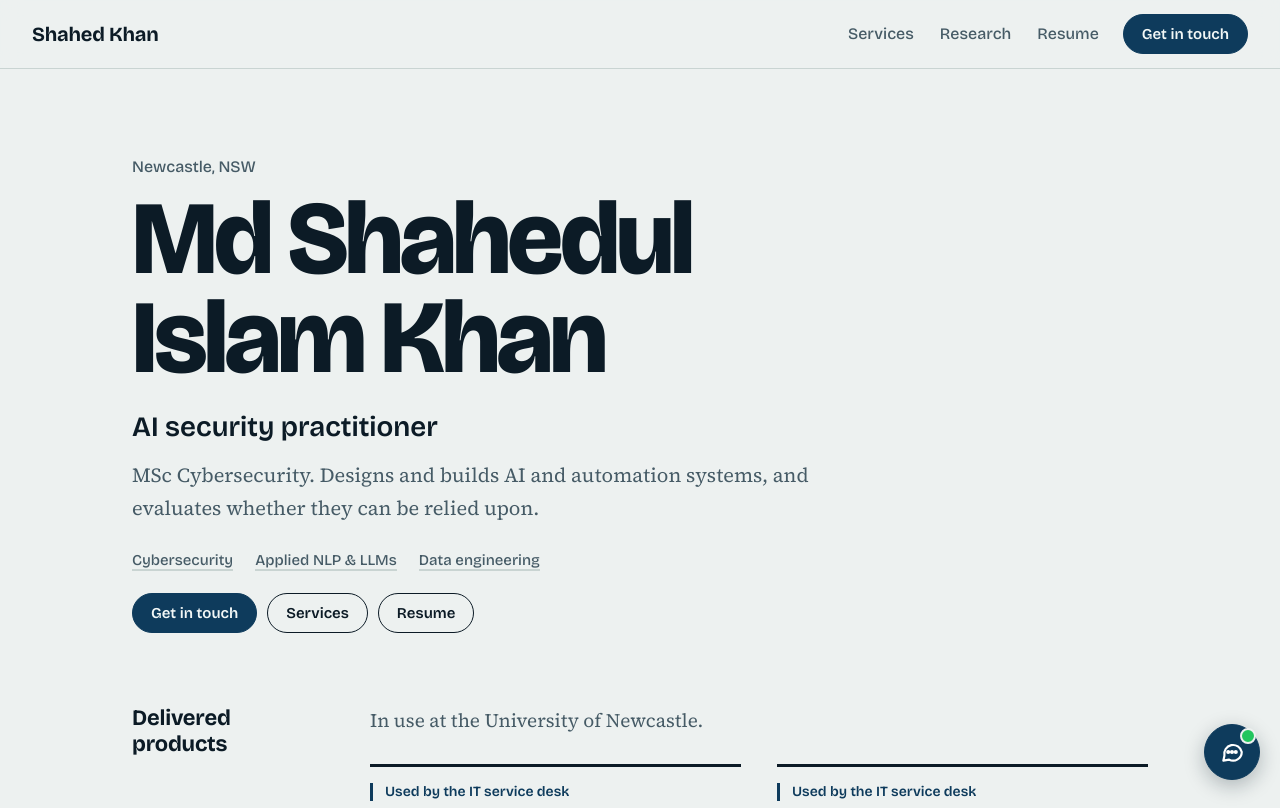
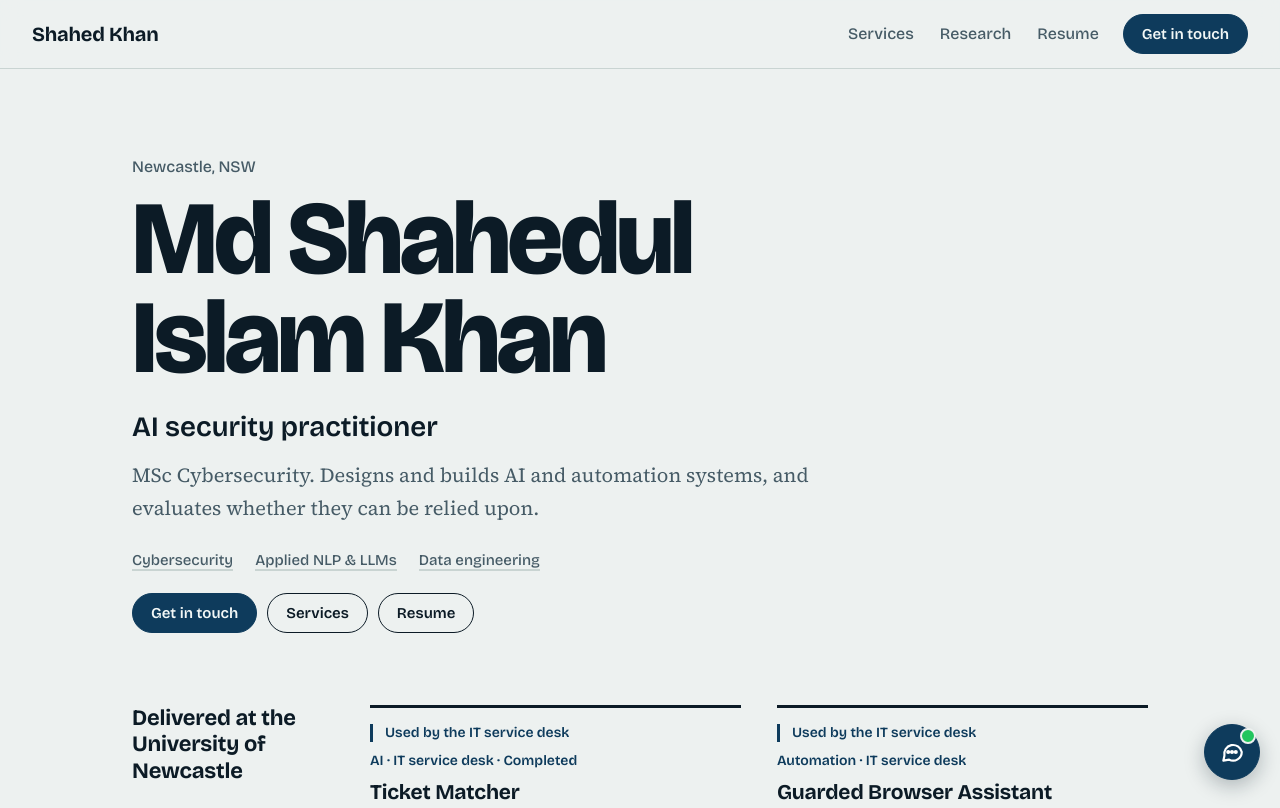
Before and after one commit to shahedkhan1/mdshahedulislamkhan.com, a plain HTML site: page public/index.html in a window 1280 px wide. Shown: the top 808 px of the page. Drawn offline with nearby package versions, Linux system fonts and the light colour scheme.

Commit message:
Merge products heading and subtitle into one line
Co-Authored-By: Claude Sonnet 5.5 <noreply@anthropic.com>
Claude-Session: https://claude.ai/code/session_01PWEF8WfUYmSbiAYYp9qfSq

```diff
--- a/public/index.html
+++ b/public/index.html
@@ -34,8 +34,7 @@
   </section>
 
   <section id="products">
-    <h2>Delivered products</h2>
-    <p class="sub">In use at the University of Newcastle.</p>
+    <h2>Delivered at the University of Newcastle</h2>
     <div class="grid" id="productGrid"></div>
   </section>
 
```
Also changed, not shown: 1 other file.
